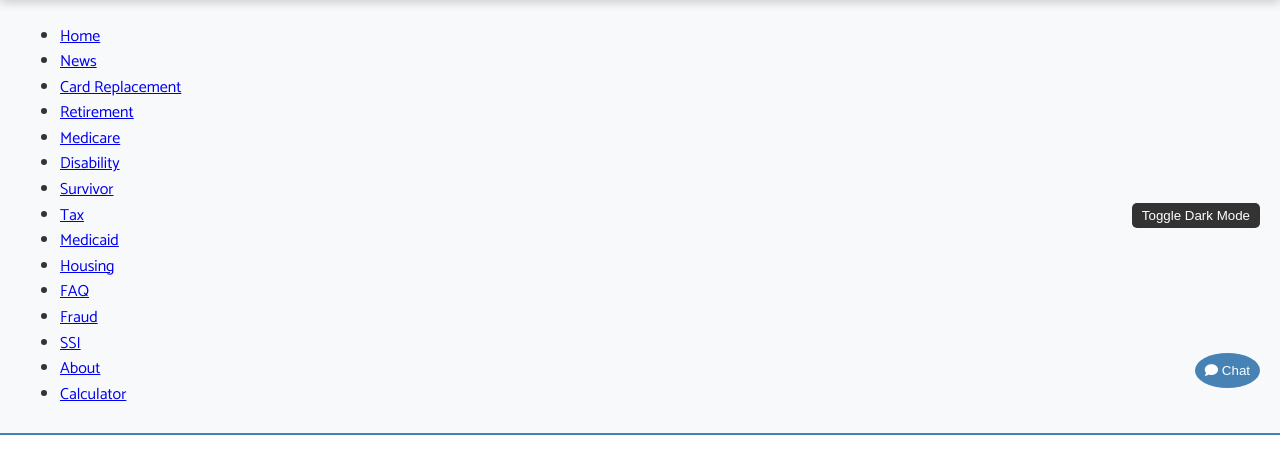
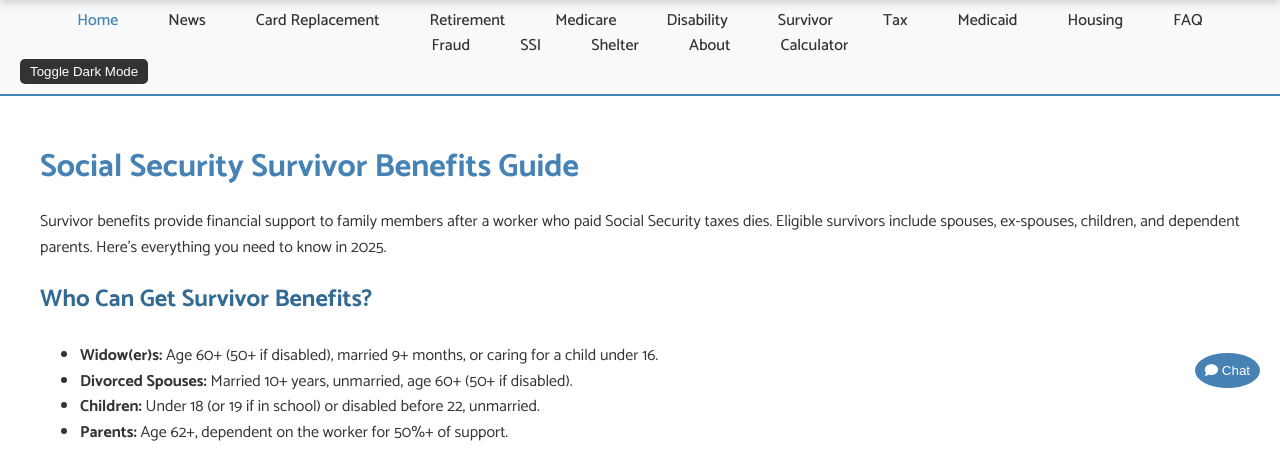
Before and after one commit to ssainfo/SocialSecurityAnswers, a plain HTML site: page survivor.html in a window 1280 px wide. Shown: the part 272-729 px from the top of the page. Drawn offline with Linux system fonts and the light colour scheme.

Commit message:
Update survivor.html

```diff
--- a/survivor.html
+++ b/survivor.html
@@ -30,25 +30,25 @@
 </header>
 
 <nav class="main-nav">
-    <ul class="nav-grid">
-        <li><a href="/" class="[active if Home]">Home</a></li>
-        <li><a href="/news.html" class="[active if News]">News</a></li>
-        <li><a href="/replacement.html" class="[active if Card Replacement]">Card Replacement</a></li>
-        <li><a href="/retirement.html" class="[active if Retirement]">Retirement</a></li>
-        <li><a href="/medicare.html" class="[active if Medicare]">Medicare</a></li>
-        <li><a href="/disability.html" class="[active if Disability]">Disability</a></li>
-        <li><a href="/survivor.html" class="[active if Survivor]">Survivor</a></li>
-        <li><a href="/tax.html" class="[active if Tax]">Tax</a></li>
-        <li><a href="/medicaid.html" class="[active if Medicaid]">Medicaid</a></li>
-        <li><a href="/housing.html" class="[active if Housing]">Housing</a></li>
-        <li><a href="/faq.html" class="[active if FAQ]">FAQ</a></li>
-        <li><a href="/fraud.html" class="[active if Fraud]">Fraud</a></li>
-        <li><a href="/ssi.html" class="[active if SSI]">SSI</a></li>
-        <li><a href="/about.html" class="[active if About]">About</a></li>
-        <li><a href="/calculator.html" class="[active if Calculator]">Calculator</a></li>
+    <ul class="nav-list">
+        <li><a href="/" class="active">Home</a></li>
+        <li><a href="/news.html">News</a></li>
+        <li><a href="/replacement.html">Card Replacement</a></li>
+        <li><a href="/retirement.html">Retirement</a></li>
+        <li><a href="/medicare.html">Medicare</a></li>
+        <li><a href="/disability.html">Disability</a></li>
+        <li><a href="/survivor.html">Survivor</a></li>
+        <li><a href="/tax.html">Tax</a></li>
+        <li><a href="/medicaid.html">Medicaid</a></li>
+        <li><a href="/housing.html">Housing</a></li>
+        <li><a href="/faq.html">FAQ</a></li>
+        <li><a href="/fraud.html">Fraud</a></li>
+        <li><a href="/ssi.html">SSI</a></li>
+        <li><a href="/shelter.html">Shelter</a></li>
+        <li><a href="/about.html">About</a></li>
+        <li><a href="/calculator.html">Calculator</a></li>
     </ul>
     <button id="dark-mode-toggle" class="dark-mode-btn">Toggle Dark Mode</button>
-
 </nav>
 
     </header>
```
